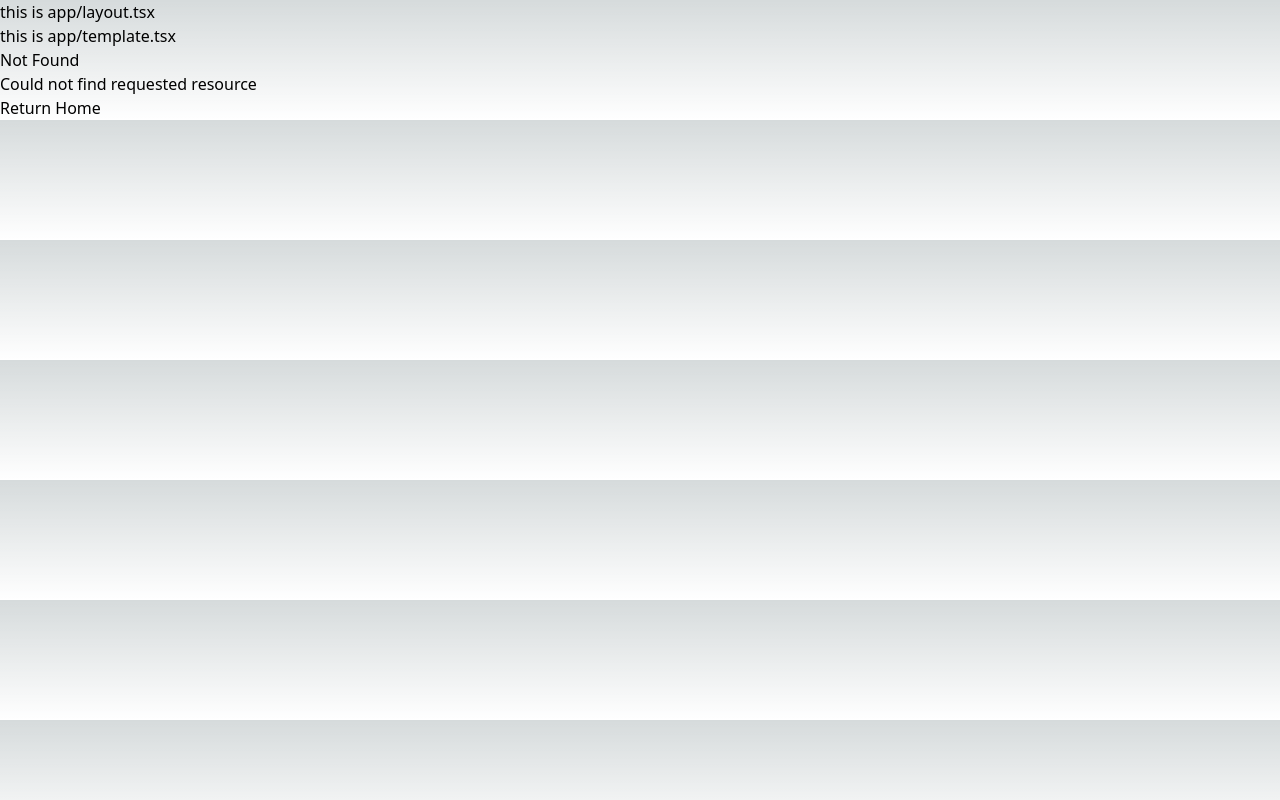
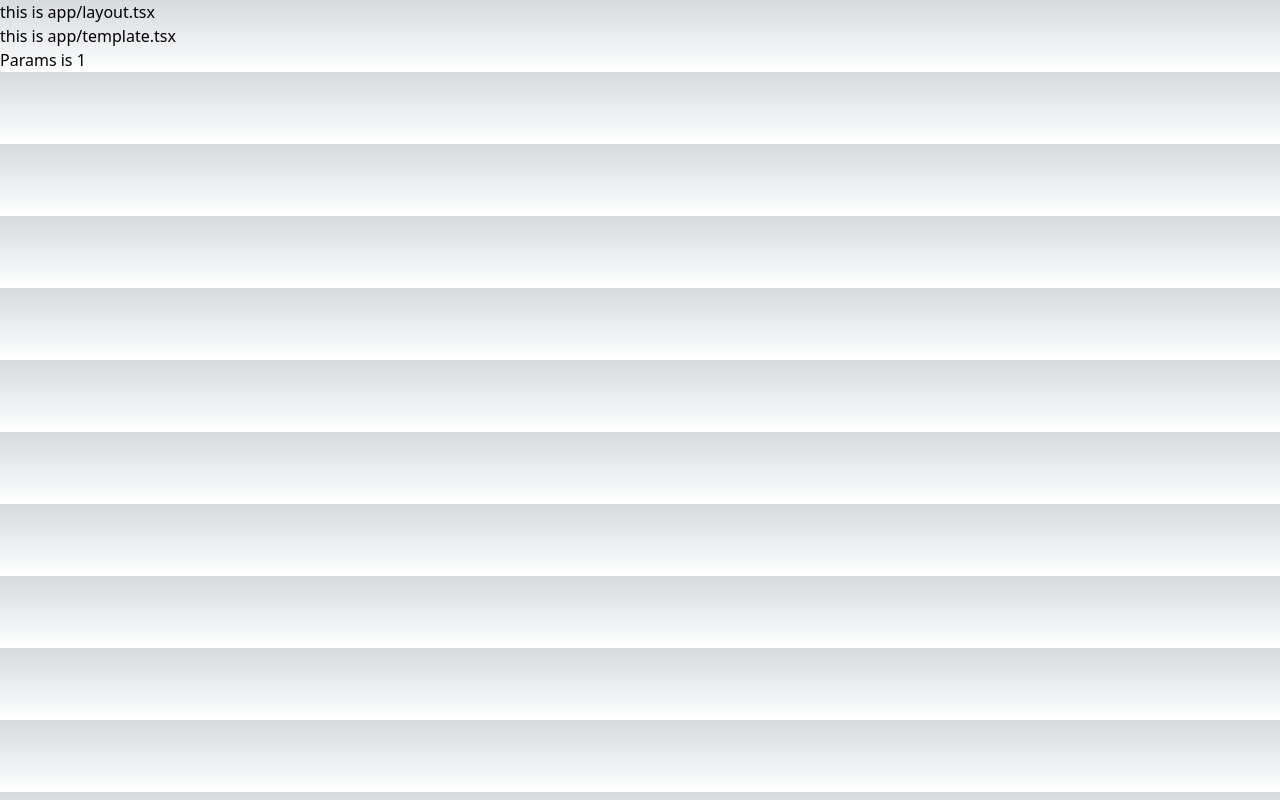
Before and after one commit to noah-00/next-instructions-app-router, a Next.js app: page /blog/1 in a window 1280 px wide. Before the commit this address had no page. Built offline with nearby package versions, Linux system fonts and the light colour scheme.

Commit message:
✨ Dynamic Routes

```diff
--- /dev/null
+++ b/src/app/blog/[id]/page.tsx
@@ -0,0 +1,10 @@
+"use client";
+
+import React from "react";
+
+export default function Page({ params }: { params: { id: string } }) {
+  // for example: http://localhost:3000/blog/1
+  // params.id = "1"
+
+  return <div>Params is {params.id}</div>;
+}
--- /dev/null
+++ b/src/app/blogCatchAll/[...id]/page.tsx
@@ -0,0 +1,10 @@
+"use client";
+
+import React from "react";
+
+export default function Page({ params }: { params: { id: string } }) {
+  // for example: http://localhost:3000/blogCatchAll/1/2/3
+  // params.id = ["1", "2", "3"]
+
+  return <div>Params is {params.id}</div>;
+}
```
